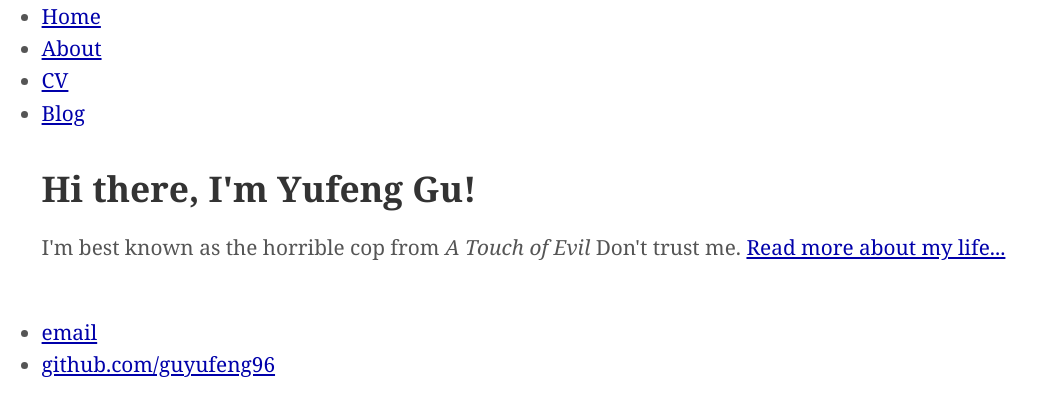
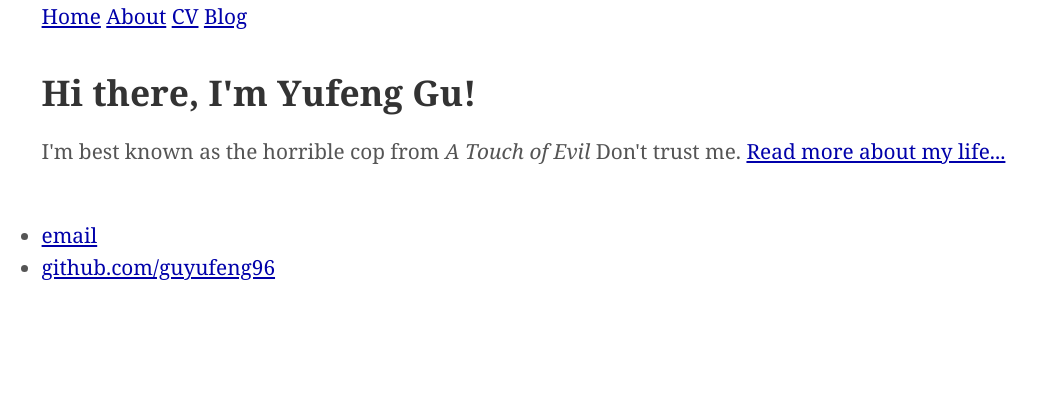
Before and after one commit to guyufeng96/guyufeng.github.io, a Jekyll site: the page built from index.html, in a window 1280 px wide. Shown: the top 416 px of the page, without its empty margins (0-1048 px from the left). Built offline with Jekyll 4.4.1, drawn with Linux system fonts in a browser that asks for light colours.

```diff
--- a/_layouts/default.html
+++ b/_layouts/default.html
@@ -8,10 +8,10 @@
 		<body>
 			<nav>
 	    		<ul>
-	        		<li><a href="/">Home</a></li>
-		        	<li><a href="/about">About</a></li>
-	        		<li><a href="/cv">CV</a></li>
-	        		<li><a href="/blog">Blog</a></li>
+	        		<a href="/">Home</a>
+				<a href="/about">About</a>
+	        		<a href="/cv">CV</a>
+	        		<a href="/blog">Blog</a>
 	    		</ul>
 			</nav>
 			<div class="container">
```
